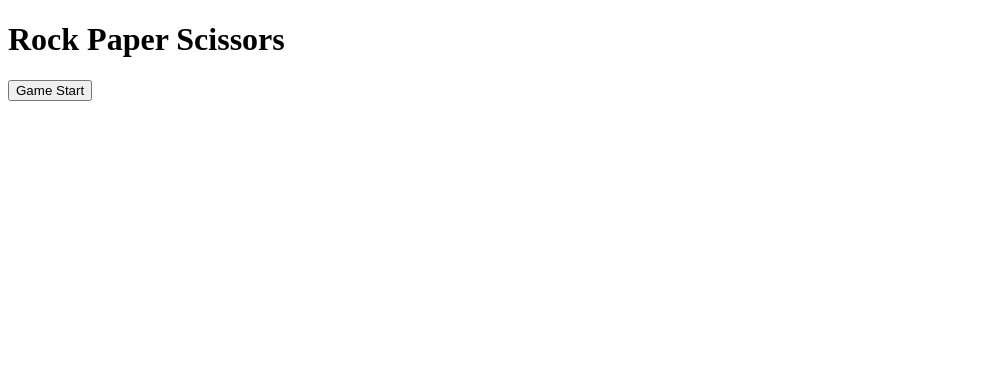
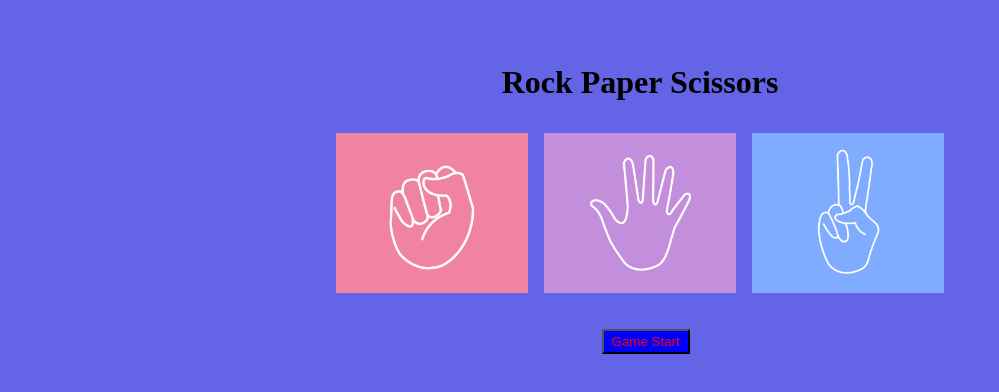
Before and after one commit to fels123/rock-paper-scissors-1, a plain HTML site: page index.html in a window 1280 px wide. Shown: the whole page, without its empty margins (0-999 px from the left). Drawn offline with Linux system fonts and the light colour scheme.

Commit message:
basic styling done

```diff
--- a/index.html
+++ b/index.html
@@ -10,9 +10,15 @@
   <body>
     <h1>Rock Paper Scissors</h1>
     <div id="card-container">
-      <div id="rock"></div>
-      <div id="paper"></div>
-      <div id="scissors"></div>
+      <div class="card" id="rock">
+        <img src="./images/rock.png" alt="rock" />
+      </div>
+      <div class="card" id="paper">
+        <img src="./images/paper.png" alt="paper" />
+      </div>
+      <div class="card" id="scissors">
+        <img src="./images/scissors.png" alt="scissors" />
+      </div>
     </div>
     <button>Game Start</button>
   </body>
--- a/styles.css
+++ b/styles.css
@@ -0,0 +1,38 @@
+* {
+  box-sizing: border-box;
+  background-color: rgb(100, 100, 231);
+  margin: 0;
+  padding: 0;
+}
+
+h1 {
+  text-align: center;
+  margin-top: 4rem;
+}
+
+#card-container {
+  margin: 2rem;
+  display: flex;
+  align-items: center;
+  justify-content: center;
+}
+
+img {
+  width: 12rem;
+  height: 10rem;
+  object-fit: cover;
+  margin: 0 0.5rem;
+}
+
+img:hover {
+  border: 2px solid black;
+  cursor: pointer;
+}
+
+button {
+  margin-left: 47%;
+  cursor: pointer;
+  background-color: blue;
+  color: red;
+  padding: 0.2rem 0.5rem;
+}
```
